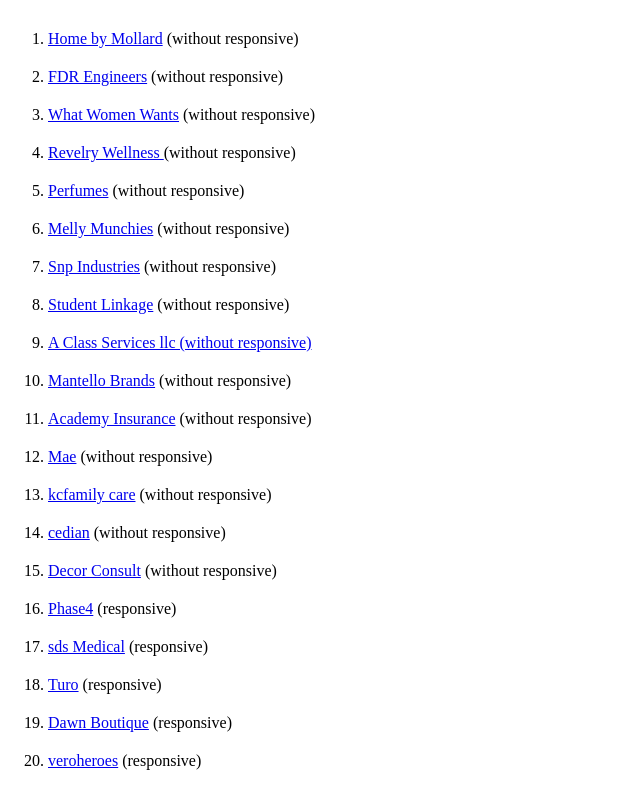
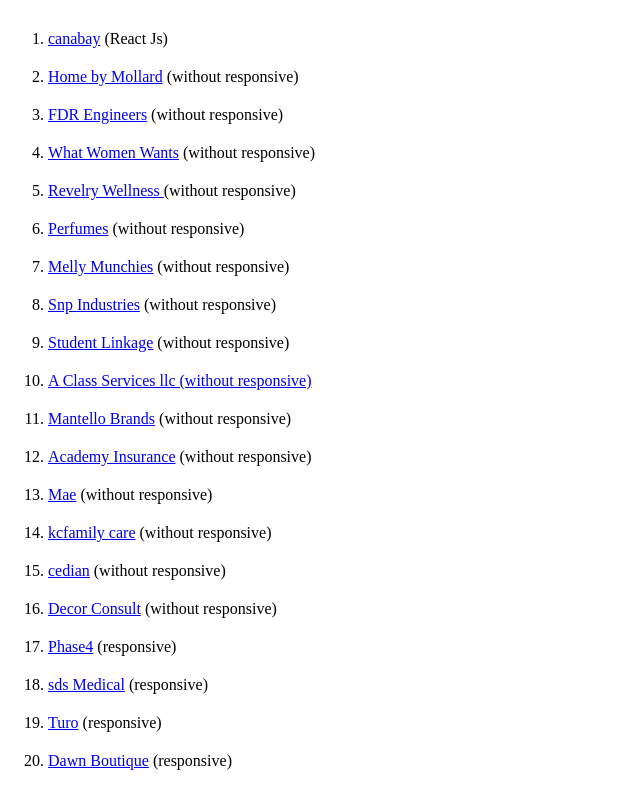
Before and after one commit to Syedarbaz123/Portfolio_Link, a plain HTML site: page index.html in a window 1280 px wide. Shown: the top 787 px of the page, without its empty margins (0-640 px from the left). Drawn offline with Linux system fonts and the light colour scheme.

Commit message:
Update index.html

```diff
--- a/index.html
+++ b/index.html
@@ -15,6 +15,9 @@
 </head>
 <body>
     <ol>
+        <li>
+            <a href="https://canabay.custom.amgdigitalagency.com/">canabay</a> (React Js)
+        </li>
         <li>
             <a href="https://customdev.devopdigital.com/homebymollard">Home
                 by Mollard</a> (without responsive)
```
